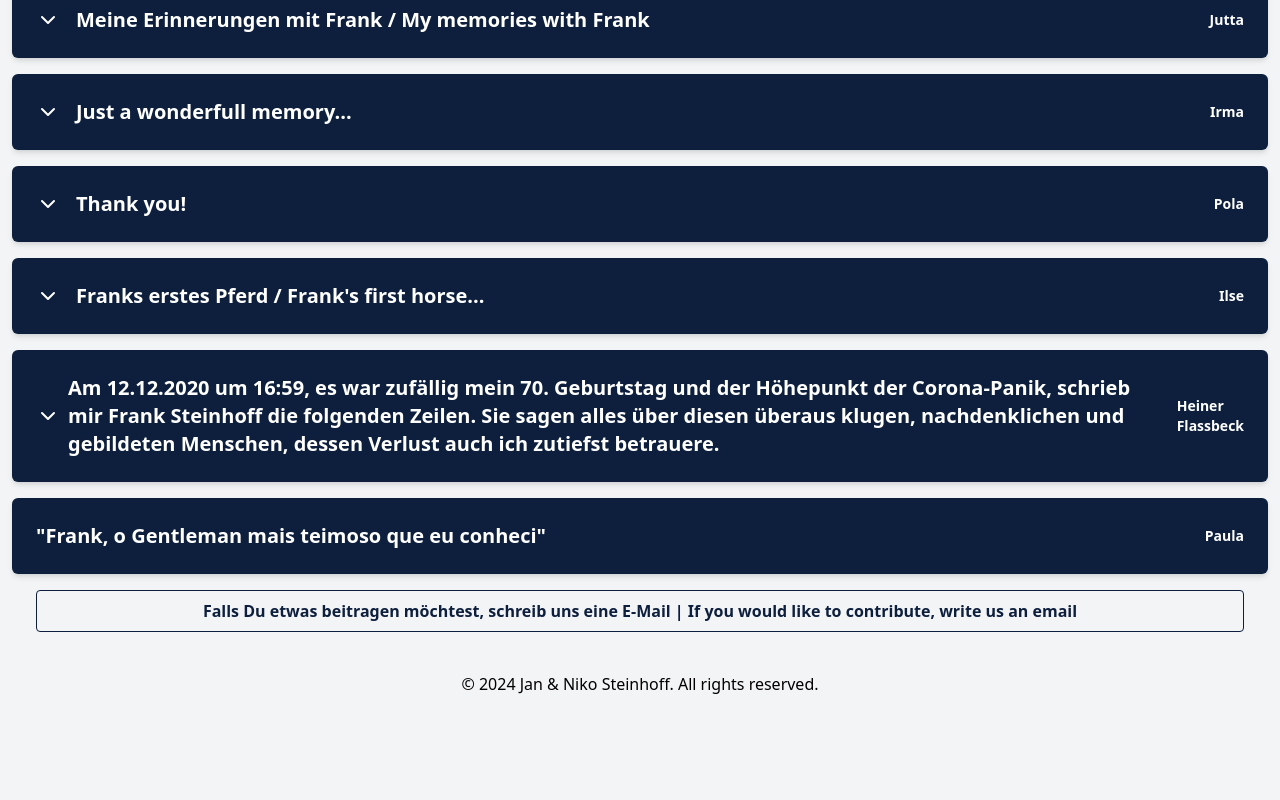
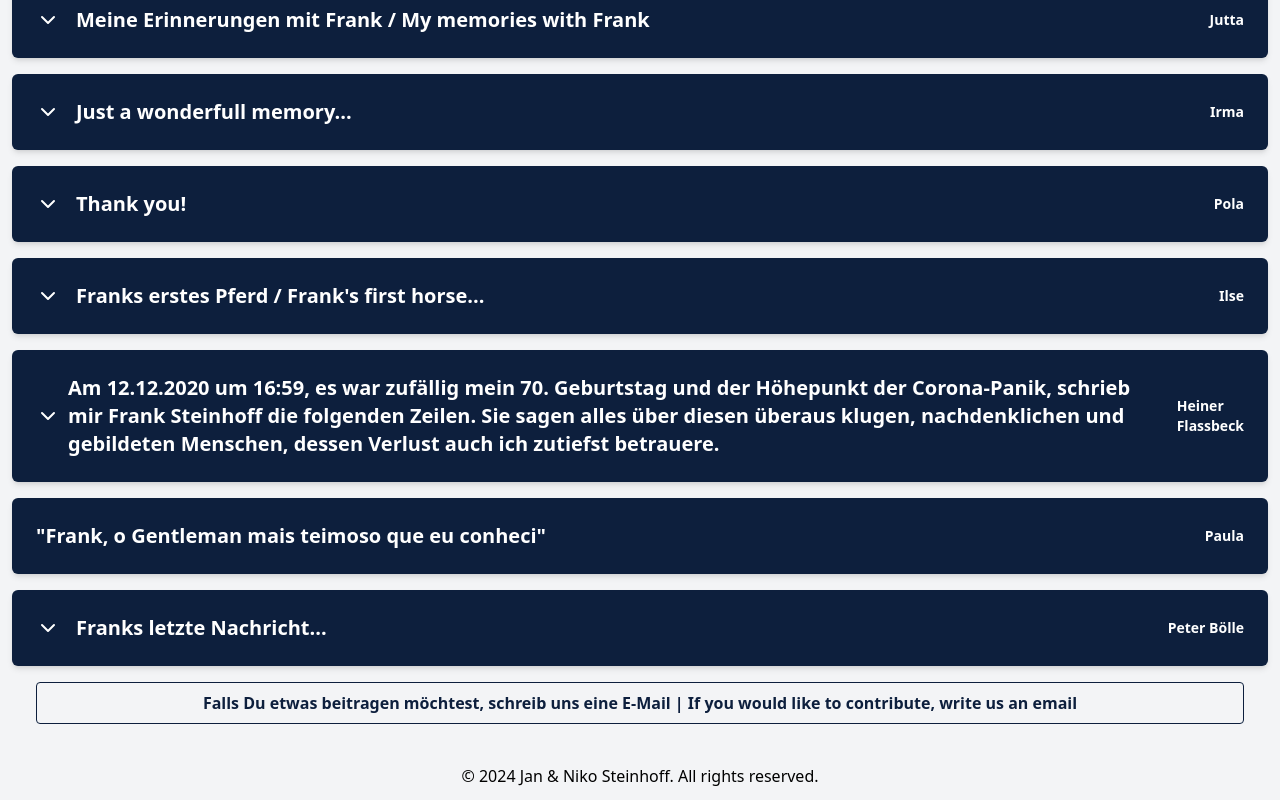
Before and after one commit to janstoff/frank, a website: page index.html in a window 1280 px wide. Shown: the part 1529-2329 px from the top of the page. Before the commit the page ends 2237 px from the top, so only its background shows below. Drawn offline with Linux system fonts and the light colour scheme.

Commit message:
add post peter b

```diff
--- a/index.html
+++ b/index.html
@@ -820,6 +820,43 @@
         </summary>
       </details>
 
+      <details class="bg-primary text-white shadow-md rounded-md p-6 mb-4">
+        <summary class="flex items-center justify-between cursor-pointer">
+          <div class="flex items-center">
+            <span class="mr-2">
+              <svg
+                class="w-6 h-6 mr-2"
+                xmlns="http://www.w3.org/2000/svg"
+                viewBox="0 0 24 24"
+                fill="none"
+                stroke="currentColor"
+                stroke-width="2"
+                stroke-linecap="round"
+                stroke-linejoin="round"
+              >
+                <path d="M6 9l6 6 6-6" />
+              </svg>
+            </span>
+            <h2 class="text-xl font-semibold">Franks letzte Nachricht...</h2>
+          </div>
+          <div>
+            <p class="font-semibold text-sm">Peter Bölle</p>
+          </div>
+        </summary>
+        <div class="my-4 grid grid-cols-1 gap-2">
+          <p>
+            "Peter der Ritter der Tafelrunde"(dies war seine letzte what's app
+            Nachricht vom 28.4.2024 an mich) Seit Jahrtausenden sucht die
+            Menschheit nach dem Heiligen Gral. Der Legende nach soll der Heilige
+            Gral Unsterblichkeit bringen. Der Gral verleiht seinen Besitzern,
+            dazu gehört auch Frank, alles: Glück sowohl auf der Erde als auch im
+            Himmel. Frank hat sein Lebensglück in Portugal gefunden. Über 30
+            Jahre Freundschaft haben uns eng verbunden und bleiben
+            unvergesslich. Ich vermisse Dich Frank
+          </p>
+        </div>
+      </details>
+
       <a
         href="mailto:jan.steinhoff@gmail.com"
         class="flex justify-center mx-6 cursor-pointer text-primary border border-primary hover:opacity-80 font-bold py-2 px-4 rounded hover:translate-y-1 transition-all duration-300 ease-out"
```
